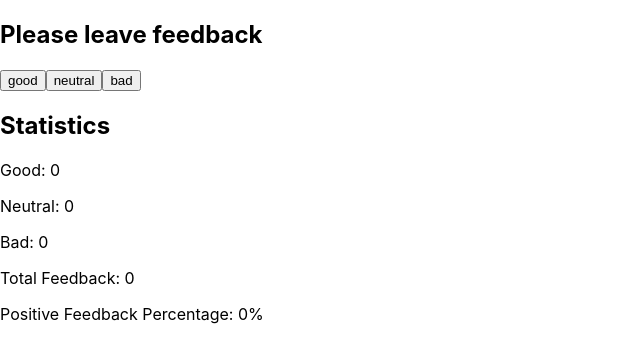
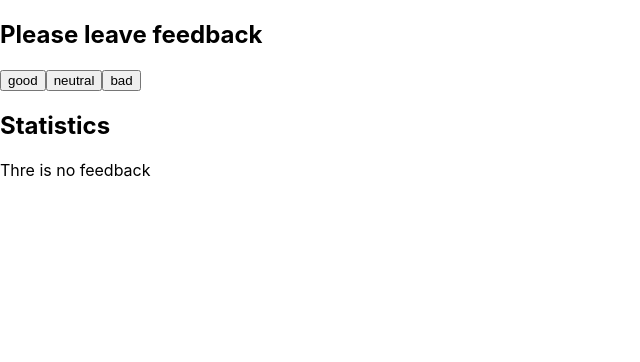
Before and after one commit to KatanES/goit-react-hw-02-feedback, a React (Create React App) app: page / in a window 1280 px wide. Shown: the top 362 px of the page, without its empty margins (0-640 px from the left). Built offline with nearby package versions, Linux system fonts and the light colour scheme.

Commit message:
2nd task without styles

```diff
--- a/src/components/App.jsx
+++ b/src/components/App.jsx
@@ -2,6 +2,7 @@ import { Component } from 'react';
 import { Section } from './Section';
 import { FeedbackOptions } from './Feedback/Feedback';
 import { Statistics } from './StatisticsList';
+import { Notification } from './Feedback/Notification';
 
 export class App extends Component {
   state = {
@@ -32,6 +33,7 @@ export class App extends Component {
         </Section>
 
         <Section title="Statistics">
+          {totalFeedback > 0 ? (
             <Statistics
               good={good}
               neutral={neutral}
@@ -39,6 +41,9 @@ export class App extends Component {
               total={totalFeedback}
               positivePercentage={positiveFeedbackPercentage}
             />
+          ) : (
+            <Notification message="Thre is no feedback" />
+          )}
         </Section>
       </div>
     );
--- /dev/null
+++ b/src/components/Feedback/Notification.jsx
@@ -0,0 +1,3 @@
+export const Notification = ({ message }) => {
+  return <p>{message}</p>;
+};
```
Lines whose indentation alone changed are shown as unchanged.
